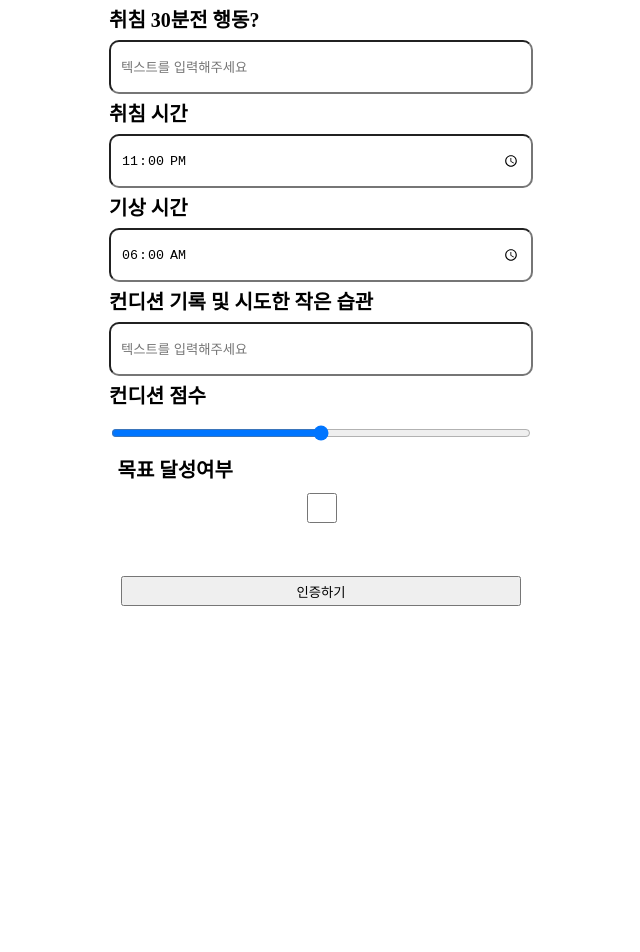
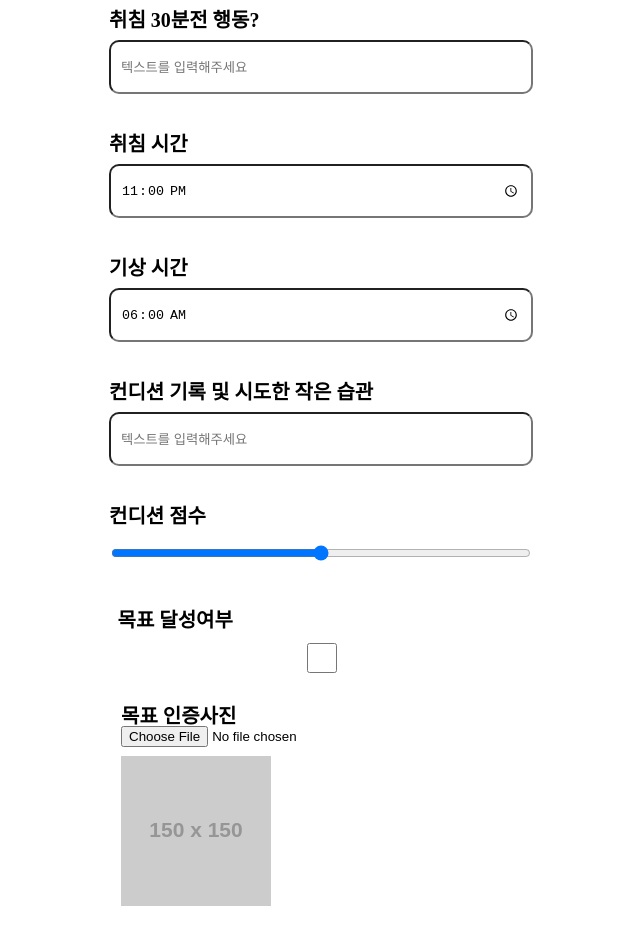
Before and after one commit to kw0n0/Better-Morning, a React (Vite) app in the folder client/: page /form in a window 1280 px wide. Shown: the top 952 px of the page, without its empty margins (319-959 px from the left). Before the commit the page ends 800 px from the top, so only its background shows below. Built offline with nearby package versions, Linux system fonts and the light colour scheme.

Commit message:
feat: Image Input 공통 컴포넌트 추가 및 mock 데이터 테스트

```diff
--- /dev/null
+++ b/client/src/common/components/ImageInput.tsx
@@ -0,0 +1,67 @@
+import styled from '@emotion/styled';
+import { forwardRef, useImperativeHandle, useRef, useState } from 'react';
+import { ChildRef } from '../../pages/form';
+
+type ImageInputProps = {
+  id: string;
+  width: number;
+  height: number;
+  title: string;
+};
+
+const ImageInput = forwardRef<ChildRef, ImageInputProps>(
+  ({ id, width, height, title }, ref) => {
+    const inputRef = useRef<HTMLInputElement>(null);
+    const [curImg, setCurImg] = useState('http://via.placeholder.com/150x150');
+
+    useImperativeHandle(ref, () => ({
+      getValue: () => {
+        if (inputRef.current) {
+          return { id, value: curImg };
+        }
+
+        return { id: ' ', value: false };
+      },
+    }));
+
+    const handleChange = (e: React.ChangeEvent<HTMLInputElement>) => {
+      if (!e.target.files || e.target.files.length <= 0) return;
+
+      setCurImg(URL.createObjectURL(e.target.files[0]));
+    };
+
+    return (
+      <Container>
+        <StyledLabel htmlFor={id}>{title}</StyledLabel>
+
+        <StyledInput
+          id={id}
+          type="file"
+          accept="image/*"
+          width={width}
+          height={height}
+          ref={inputRef}
+          onChange={handleChange}
+        />
+        <img src={curImg} width={150} height={150}></img>
+      </Container>
+    );
+  }
+);
+
+const Container = styled.div`
+  display: flex;
+  flex-direction: column;
+`;
+
+const StyledLabel = styled.label`
+  font-size: 20px;
+  font-weight: bold;
+`;
+
+const StyledInput = styled.input<{ width: number; height: number }>`
+  width: ${({ width }) => `${width}px`};
+  height: ${({ height }) => `${height}px`};
+`;
+
+export default ImageInput;
--- a/client/src/pages/form/index.tsx
+++ b/client/src/pages/form/index.tsx
@@ -5,6 +5,7 @@ import TextInput from '../../common/components/TextInput';
 import TimeInput from '../../common/components/TimeInput';
 import RangeInput from '../../common/components/RangeInput';
 import CheckboxInput from '../../common/components/CheckboxInput';
+import ImageInput from '../../common/components/ImageInput';
 
 export type ChildRef = {
   getValue: () => RequestInfo;
@@ -23,6 +24,7 @@ function Form() {
     { id: 3, type: 'text', title: '컨디션 기록 및 시도한 작은 습관' },
     { id: 4, type: 'range', title: '컨디션 점수', defaultValue: '5' },
     { id: 5, type: 'checkbox', title: '목표 달성여부' },
+    { id: 6, type: 'image', title: '목표 인증사진' },
   ];
 
   const childRefs = useRef<ChildRef[]>([]);
@@ -49,6 +51,7 @@ function Form() {
           display: flex;
           flex-direction: column;
           align-items: center;
+          gap: 30px;
         `}
       >
         {SERVER_DATA.map((item) => {
@@ -106,6 +109,19 @@ function Form() {
               />
             );
           }
+
+          if (item.type === 'image') {
+            return (
+              <ImageInput
+                key={item.id}
+                id={`${item.id}`}
+                width={400}
+                height={30}
+                title={item.title}
+                ref={(ref: ChildRef) => (childRefs.current[item.id] = ref)}
+              />
+            );
+          }
         })}
       </form>
 
```
